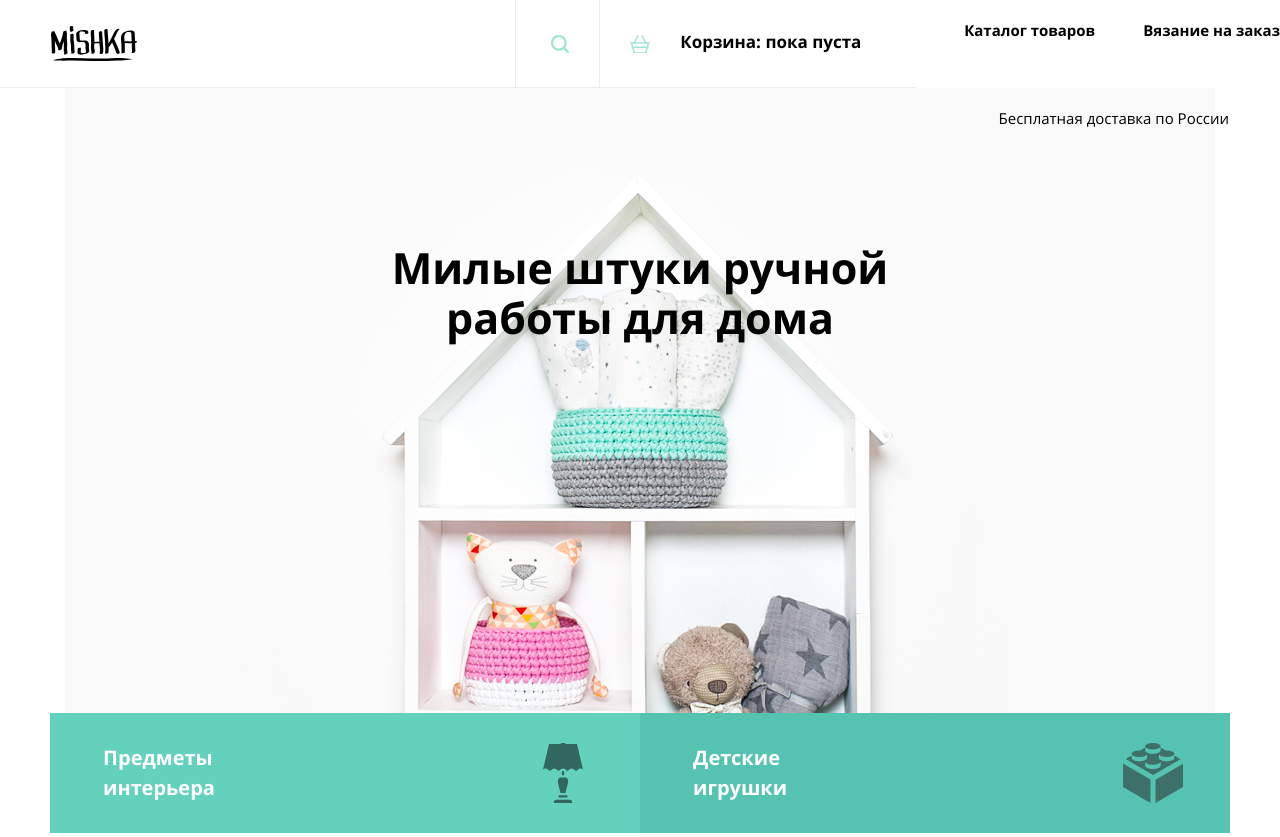
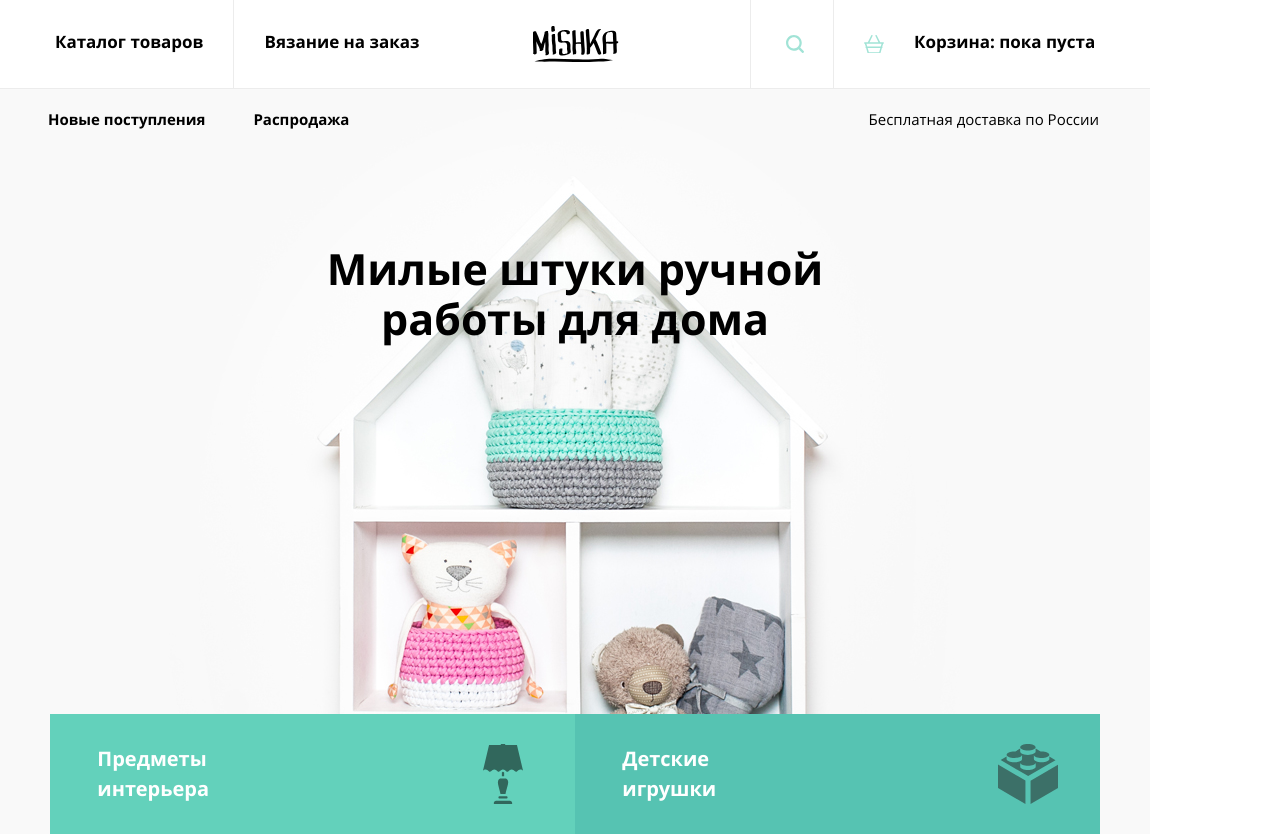
Before and after one commit to yaz47/794285-mishka-17, a plain HTML site: page source/index.html in a window 1280 px wide. Shown: the top 837 px of the page. Drawn offline with nearby package versions, Linux system fonts and the light colour scheme; files that its build step writes are made by us from their sources.

Commit message:
📦 NEW: Add desktop header layout

```diff
--- a/source/sass/global.scss
+++ b/source/sass/global.scss
@@ -20,7 +20,7 @@ img {
 body {
   margin: 0;
   padding: 0;
-  width: auto;
+  width: 1150px;
 
   font-family: $default-font;
   font-size: 13px;
--- a/source/sass/navigation.scss
+++ b/source/sass/navigation.scss
@@ -49,3 +49,21 @@
     border: none;
   }
 }
+
+@media (min-width: $desktop-width) {
+  .navigation__item {
+
+    &:first-child {
+      border-right: 1px solid $grey--light;
+    }
+  }
+
+  .navigation__link {
+    height: 88px;
+    margin: 0;
+    padding: 30px 30px;
+
+    font-size: 17px;
+    line-height: 1.41;
+  }
+}
--- a/source/sass/site-header.scss
+++ b/source/sass/site-header.scss
@@ -55,7 +55,7 @@
 
   .site-header__site-search {
     width: 84px;
-    height: 88px;
+    height: 89px;
 
     border-right: 1px solid $grey--light;
 
@@ -91,3 +91,58 @@
     order: 2;
   }
 }
+
+@media (min-width: $desktop-width) {
+  .site-header__navigation {
+    width: 50%;
+    flex-grow: 1;
+    padding-left: 25px;
+
+    border-bottom: 1px solid $grey--light;
+
+    order: -1;
+  }
+
+  .site-header__site-logo {
+    position: absolute;
+    left: 50%;
+
+    justify-content: center;
+    width: 10%;
+    padding: 0;
+
+    border: none;
+
+    transform: translateX(-50%);
+  }
+
+  .site-header__site-search {
+    border-left: 1px solid $grey--light;
+  }
+
+  .site-header__new-list {
+    display: flex;
+    flex-grow: 1;
+    width: 40%;
+    margin: 0;
+    padding: 0;
+
+    list-style: none;
+  }
+
+  .site-header__new-list-link {
+    display: block;
+    margin-left: 48px;
+    padding: 18px 0;
+
+    font-family: $default-font;
+    font-size: 15px;
+    font-weight: bold;
+    line-height: 1.6;
+    color: $title-text-color;
+  }
+
+  .site-header__feature {
+    width: 40%;
+  }
+}
```
